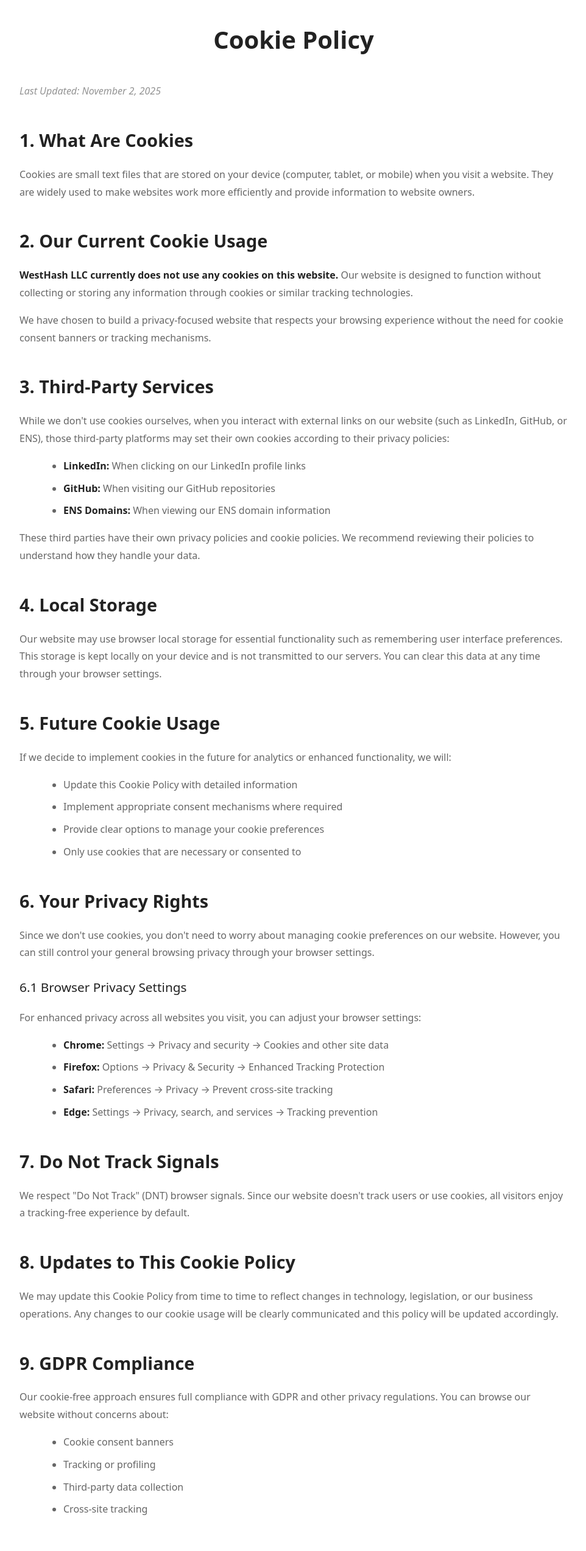
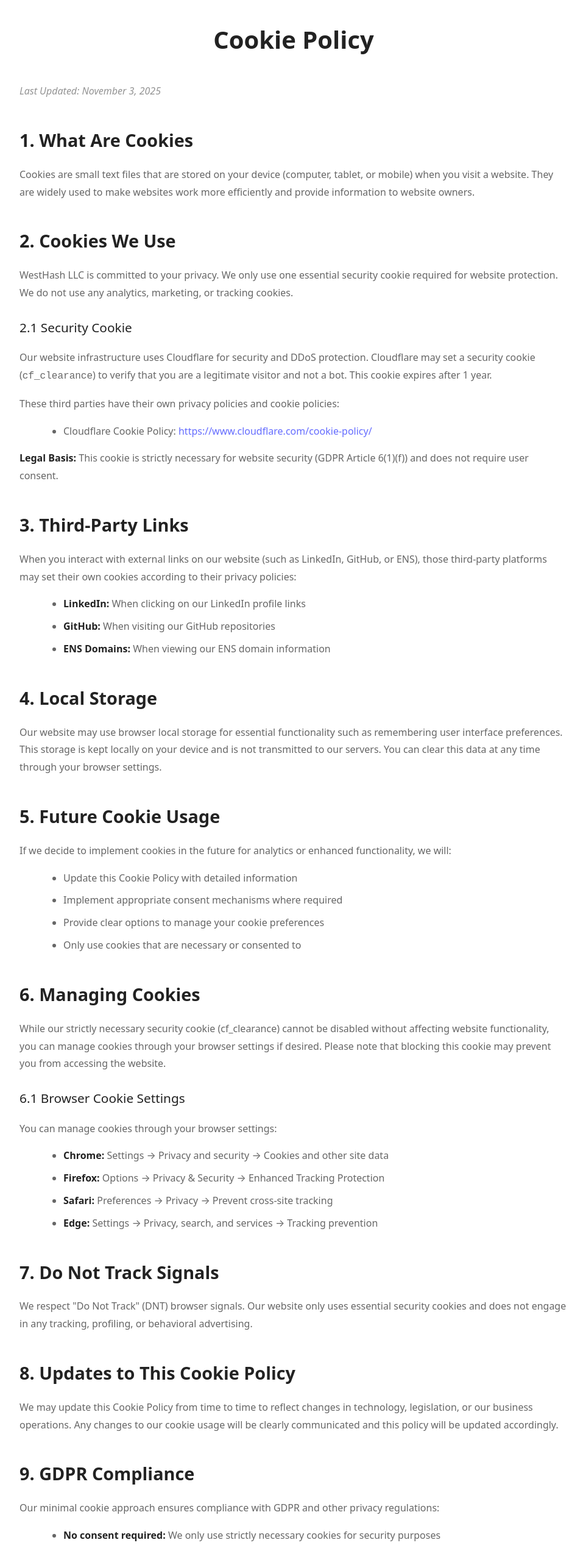
Before and after one commit to westhash/landing-page, a React (Vite) app: page /cookies in a window 1280 px wide. Shown: the part 140-2684 px from the top of the page at 61% size, without its empty margins (158-1120 px from the left). Built offline with nearby package versions, Linux system fonts and the light colour scheme.

Commit message:
cookie policy

```diff
--- a/src/components/Footer.jsx
+++ b/src/components/Footer.jsx
@@ -33,7 +33,7 @@ export default function Footer() {
         </div>
       </div>
       <div className="footer-bottom">
-        <p>West#™ — © {new Date().getFullYear()} WestHash LLC</p>
+        <p>© {new Date().getFullYear()} WestHash LLC — WestHash™</p>
       </div>
     </footer>
   )
--- a/src/pages/Cookies.jsx
+++ b/src/pages/Cookies.jsx
@@ -18,33 +18,41 @@ export default function Cookies() {
         <div className="container">
           <h1 className="section-title">Cookie Policy</h1>
           <div className="legal-content">
-            <p className="legal-update">Last Updated: November 2, 2025</p>
+            <p className="legal-update">Last Updated: November 3, 2025</p>
 
             <h2>1. What Are Cookies</h2>
             <p>
               Cookies are small text files that are stored on your device (computer, tablet, or mobile) when you visit a website. They are widely used to make websites work more efficiently and provide information to website owners.
             </p>
 
-            <h2>2. Our Current Cookie Usage</h2>
+            <h2>2. Cookies We Use</h2>
             <p>
-              <strong>WestHash LLC currently does not use any cookies on this website.</strong> Our website is designed to function without collecting or storing any information through cookies or similar tracking technologies.
+              WestHash LLC is committed to your privacy. We only use one essential security cookie required for website protection. We do not use any analytics, marketing, or tracking cookies.
+            </p>
+
+            <h3>2.1 Security Cookie</h3>
+            <p>
+              Our website infrastructure uses Cloudflare for security and DDoS protection. Cloudflare may set a security cookie (<code>cf_clearance</code>) to verify that you are a legitimate visitor and not a bot. This cookie expires after 1 year.
             </p>
             <p>
-              We have chosen to build a privacy-focused website that respects your browsing experience without the need for cookie consent banners or tracking mechanisms.
+              These third parties have their own privacy policies and cookie policies:
+            </p>
+            <ul>
+              <li>Cloudflare Cookie Policy: <a href="https://www.cloudflare.com/cookie-policy/" target="_blank" rel="noopener noreferrer">https://www.cloudflare.com/cookie-policy/</a></li>
+            </ul>
+            <p>
+              <strong>Legal Basis:</strong> This cookie is strictly necessary for website security (GDPR Article 6(1)(f)) and does not require user consent.
             </p>
 
-            <h2>3. Third-Party Services</h2>
+            <h2>3. Third-Party Links</h2>
             <p>
-              While we don't use cookies ourselves, when you interact with external links on our website (such as LinkedIn, GitHub, or ENS), those third-party platforms may set their own cookies according to their privacy policies:
+              When you interact with external links on our website (such as LinkedIn, GitHub, or ENS), those third-party platforms may set their own cookies according to their privacy policies:
             </p>
             <ul>
               <li><strong>LinkedIn:</strong> When clicking on our LinkedIn profile links</li>
               <li><strong>GitHub:</strong> When visiting our GitHub repositories</li>
               <li><strong>ENS Domains:</strong> When viewing our ENS domain information</li>
             </ul>
-            <p>
-              These third parties have their own privacy policies and cookie policies. We recommend reviewing their policies to understand how they handle your data.
-            </p>
 
             <h2>4. Local Storage</h2>
             <p>
@@ -62,13 +70,13 @@ export default function Cookies() {
               <li>Only use cookies that are necessary or consented to</li>
             </ul>
 
-            <h2>6. Your Privacy Rights</h2>
+            <h2>6. Managing Cookies</h2>
             <p>
-              Since we don't use cookies, you don't need to worry about managing cookie preferences on our website. However, you can still control your general browsing privacy through your browser settings.
+              While our strictly necessary security cookie (cf_clearance) cannot be disabled without affecting website functionality, you can manage cookies through your browser settings if desired. Please note that blocking this cookie may prevent you from accessing the website.
             </p>
 
-            <h3>6.1 Browser Privacy Settings</h3>
-            <p>For enhanced privacy across all websites you visit, you can adjust your browser settings:</p>
+            <h3>6.1 Browser Cookie Settings</h3>
+            <p>You can manage cookies through your browser settings:</p>
             <ul>
               <li><strong>Chrome:</strong> Settings → Privacy and security → Cookies and other site data</li>
               <li><strong>Firefox:</strong> Options → Privacy & Security → Enhanced Tracking Protection</li>
@@ -78,7 +86,7 @@ export default function Cookies() {
 
             <h2>7. Do Not Track Signals</h2>
             <p>
-              We respect "Do Not Track" (DNT) browser signals. Since our website doesn't track users or use cookies, all visitors enjoy a tracking-free experience by default.
+              We respect "Do Not Track" (DNT) browser signals. Our website only uses essential security cookies and does not engage in any tracking, profiling, or behavioral advertising.
             </p>
 
             <h2>8. Updates to This Cookie Policy</h2>
@@ -88,14 +96,18 @@ export default function Cookies() {
 
             <h2>9. GDPR Compliance</h2>
             <p>
-              Our cookie-free approach ensures full compliance with GDPR and other privacy regulations. You can browse our website without concerns about:
+              Our minimal cookie approach ensures compliance with GDPR and other privacy regulations:
             </p>
             <ul>
-              <li>Cookie consent banners</li>
-              <li>Tracking or profiling</li>
-              <li>Third-party data collection</li>
-              <li>Cross-site tracking</li>
+              <li><strong>No consent required:</strong> We only use strictly necessary cookies for security purposes</li>
+              <li><strong>No tracking:</strong> We do not track or profile visitors</li>
+              <li><strong>No analytics cookies:</strong> We do not use Google Analytics or similar tools</li>
+              <li><strong>No marketing cookies:</strong> We do not use advertising or retargeting cookies</li>
+              <li><strong>Transparent:</strong> We clearly disclose the only cookie we use (cf_clearance)</li>
             </ul>
+            <p>
+              Under GDPR Article 6(1)(f), strictly necessary cookies do not require user consent as they are essential for the legitimate interest of providing a secure website.
+            </p>
 
             <h2>10. Contact Us</h2>
             <p>
@@ -111,7 +123,7 @@ export default function Cookies() {
             <div className="cookie-notice">
               <h3>Privacy-First Approach</h3>
               <p>
-                We believe in respecting your privacy from the start. Our website is designed to function fully without cookies, providing you with a seamless, privacy-focused browsing experience.
+                We believe in respecting your privacy from the start. Our website uses only one security cookie managed by our infrastructure provider. We do not collect, store, or process any personal data. No tracking, no analytics, no profiling. Your visit is completely private.
               </p>
             </div>
           </div>
```
